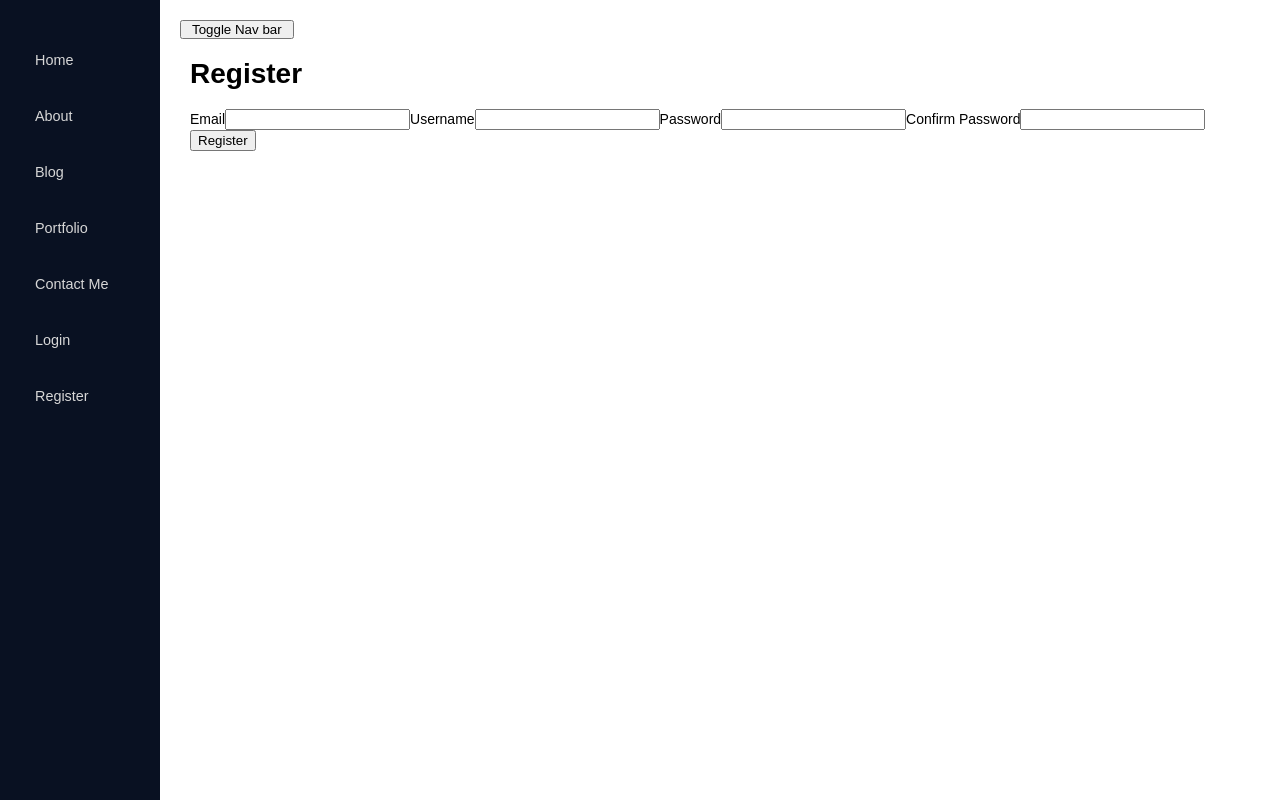
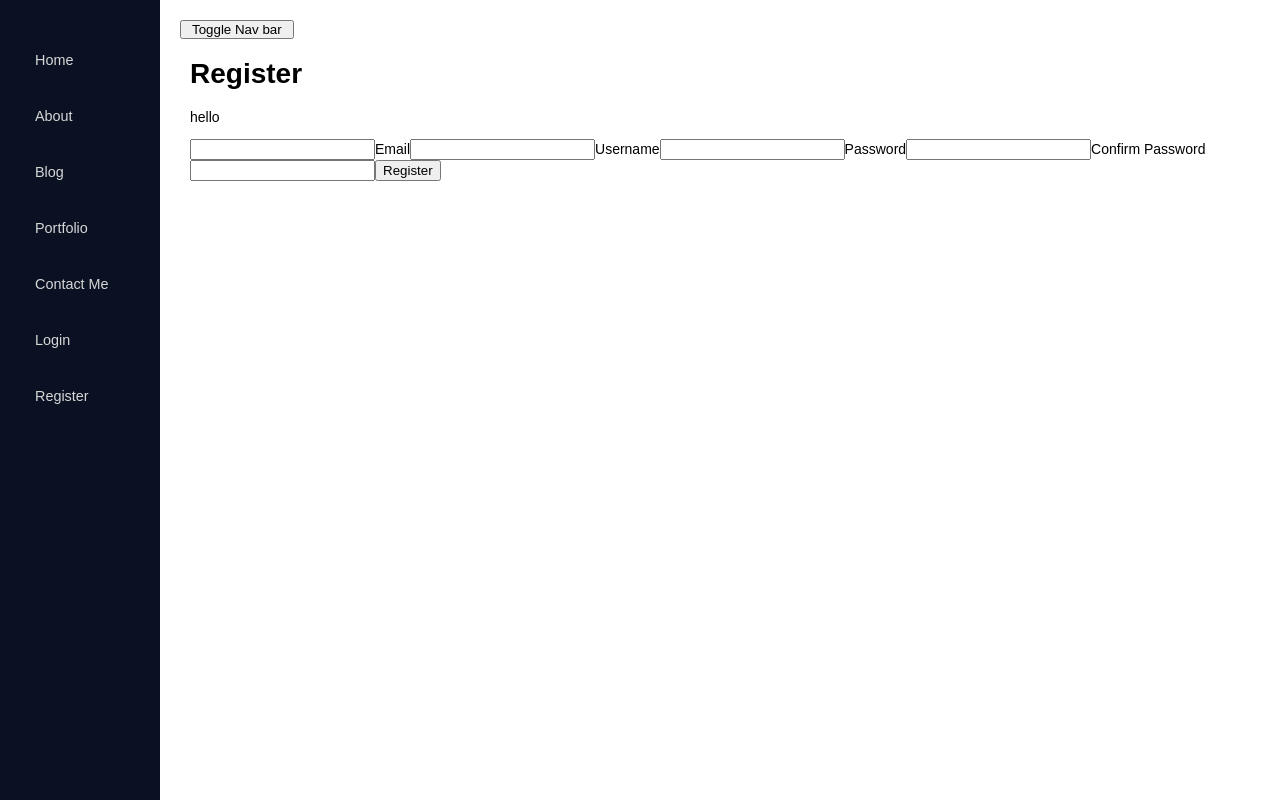
Before and after one commit to kaelanhr/PortfolioSite, a React (Create React App) app in the folder ClientApp/: page /register in a window 1280 px wide. Built offline with nearby package versions, Linux system fonts and the light colour scheme.

Commit message:
messy code - resolved issue of getting input from forms

```diff
--- a/ClientApp/src/Components/Pages/Register.tsx
+++ b/ClientApp/src/Components/Pages/Register.tsx
@@ -1,6 +1,6 @@
 import React, { Component } from 'react'
 import ErrorMessage from '../error';
-import TextField from '../Inputs/TextField';
+import CustomTextField from '../TextField';
 import { observable, computed } from 'mobx';
 import { observer } from 'mobx-react';
 
@@ -13,42 +13,51 @@ interface LoginState {
 }
 
 @observer
-export default class Register extends Component<{}, LoginState> {
+export default class Register extends Component<LoginState> {
 
-	@observable Password = "";
-	@observable ConfirmPassword = "";
-	@observable Email = "";
-	@observable Username = "";
+	@observable
+	private registrationModel = {
+		Email: 'hello',
+		Password: '',
+		ConfirmPassword: '',
+		Username: '',
+	};
+	// @observable Password = "";
+	// @observable ConfirmPassword = "";
+	// @observable Email = "";
+	// @observable Username = "";
 
 	constructor(props: LoginState) {
 		super(props);
-		this.state = {
-			errorMessage: '',
-			Email: '',
-			Password: '',
-			ConfirmPassword: '',
-			Username: '',
-		}
+		// this.state = {
+		// 	errorMessage: '',
+		// 	Email: '',
+		// 	Password: '',
+		// 	ConfirmPassword: '',
+		// 	Username: '',
+		// }
 	}
 
-	@computed get pwsEqual() {
-		return this.Password === this.ConfirmPassword
-	}
+	// @computed get pwsEqual() {
+	// 	return this.Password === this.ConfirmPassword
+	// }
 
-	@computed
-	get validationMessage() {
-		if (!this.pwsEqual) {
-			return "Passwords are not equal"
-		}
-		return null
-	}
+	// @computed
+	// get validationMessage() {
+	// 	if (!this.pwsEqual) {
+	// 		return "Passwords are not equal"
+	// 	}
+	// 	return null
+	// }
 	render() {
 		return (
 			<>
 				<h1>Register</h1>
-				<ErrorMessage>{this.state.errorMessage}</ErrorMessage>
-				<ErrorMessage>{this.validationMessage}</ErrorMessage>
-				<form onSubmit={this.SubmitHandler}>
+				{/* <ErrorMessage>{this.state.errorMessage}</ErrorMessage> */}
+				{/* <ErrorMessage>{this.validationMessage}</ErrorMessage> */}
+				<p>{this.registrationModel["Email"]}</p>
+				<form>
+					<CustomTextField model={this.registrationModel} modelProperty={"Email"} />
 					<span>Email</span>
 					<input type="text" name="Email" onChange={this.handleUserInput} onBlur={this.EmptyHandler} />
 					<span>Username</span>
@@ -63,18 +72,18 @@ export default class Register extends Component<{}, LoginState> {
 		)
 	}
 	// Validate the form on the clientside.
-	ValidateForm = (): boolean => {
-		if (this.Email == '' || this.state.Username == '' || this.state.ConfirmPassword == '' || this.state.Password == '') {
-			this.setState({ errorMessage: "Email, Password and Username are Required" })
-			return false
-		}
-		this.setState({ errorMessage: '' })
-		return true;
-	}
-	SubmitHandler = (event: any) => {
-		event.preventDefault();
-		if (!this.ValidateForm()) { return; }
-	}
+	// ValidateForm = (): boolean => {
+	// 	if (this.state.Email == '' || this.state.Username == '' || this.state.ConfirmPassword == '' || this.state.Password == '') {
+	// 		this.setState({ errorMessage: "Email, Password and Username are Required" })
+	// 		return false
+	// 	}
+	// 	this.setState({ errorMessage: '' })
+	// 	return true;
+	// }
+	// SubmitHandler = (event: any) => {
+	// 	event.preventDefault();
+	// 	if (!this.ValidateForm()) { return; }
+	// }
 	handleUserInput(e: any) {
 		//this.setState(prevState => ({ ...prevState, [e.target.name]: e.target.value }));
 		//  this.setState(newState as { [P in T]: IState[P]; });
@@ -84,8 +93,8 @@ export default class Register extends Component<{}, LoginState> {
 			this.setState({ errorMessage: `${event.target.name} field is required` })
 			return;
 		}
-		if (this.state.errorMessage != '') {
-			this.setState({ errorMessage: '' })
-		}
+		// if (this.state.errorMessage != '') {
+		// 	this.setState({ errorMessage: '' })
+		// }
 	}
 }
--- /dev/null
+++ b/ClientApp/src/Components/TextField.tsx
@@ -0,0 +1,18 @@
+import React, { Component } from 'react'
+
+interface IProps<T> {
+	model: T
+	modelProperty: keyof T
+}
+
+export default class CustomTextField<T> extends Component<IProps<T>> {
+
+	render() {
+		return (
+			<input type="text" name={this.props.modelProperty as string} onChange={this.handleUserInput} />
+		)
+	}
+	private handleUserInput = (e: React.ChangeEvent<HTMLInputElement>) => {
+		this.props.model[this.props.modelProperty] = e.target.value as any
+	}
+}
```
